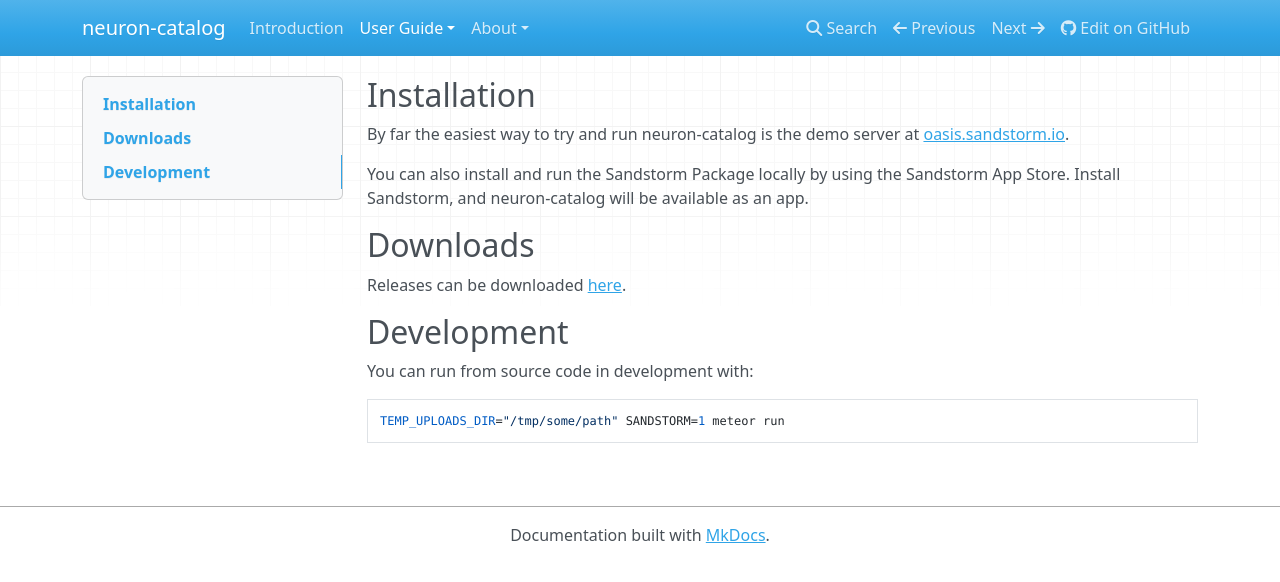
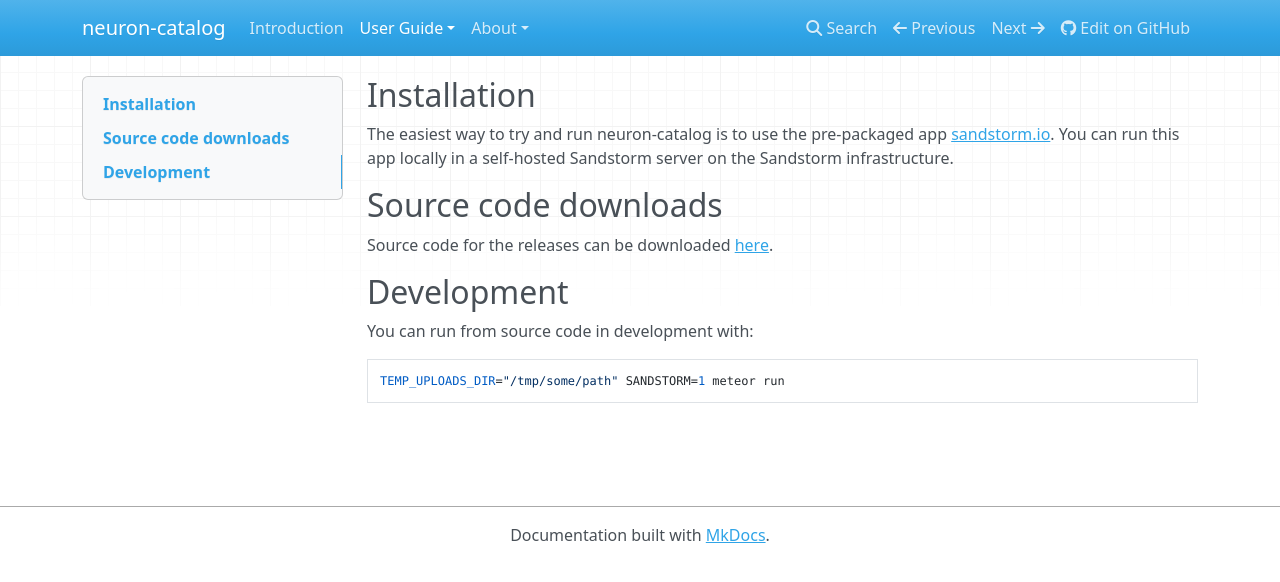
Before and after one commit to strawlab/neuron-catalog, an MkDocs documentation site: the page built from docs/installation.md, in a window 1280 px wide. Shown: the top 582 px of the page. Built offline with MkDocs 1.6.1, drawn with Linux system fonts in a browser that asks for light colours; nearby versions of some CDN libraries; old or Windows-style settings are respelled for this version of MkDocs.

Commit message:
update docs

```diff
--- a/docs/installation.md
+++ b/docs/installation.md
@@ -1,15 +1,13 @@
 ## Installation
 
-By far the easiest way to try and run neuron-catalog is the demo server at
-[oasis.sandstorm.io](https://oasis.sandstorm.io/apps/u1pa4174jqhvn93fkgr6u07mfgpk53dtgvfqqz9hec0pxk6c8nuh).
+The easiest way to try and run neuron-catalog is to use the pre-packaged app
+[sandstorm.io](https://apps.sandstorm.io/app/u1pa4174jqhvn93fkgr6u07mfgpk53dtgvfqqz9hec0pxk6c8nuh).
+You can run this app locally in a self-hosted Sandstorm server on the
+Sandstorm infrastructure.
 
-You can also install and run the Sandstorm Package locally by using the
-Sandstorm App Store. Install Sandstorm, and neuron-catalog will be available as
-an app.
+## Source code downloads
 
-## Downloads
-
-Releases can be downloaded
+Source code for the releases can be downloaded
 [here](https://github.com/strawlab/neuron-catalog/releases).
 
 ## Development
--- a/mkdocs.yml
+++ b/mkdocs.yml
@@ -6,7 +6,6 @@
 
 pages:
 - ['index.md', 'Introduction']
-- ['demo-mode.md', 'User Guide', 'Demonstration Mode']
 - ['installation.md', 'User Guide', 'Installation']
 - ['security.md', 'User Guide', 'Security']
 - ['configuration.md', 'User Guide', 'Configuration']
```
Also changed, not shown: docs/demo-mode.md (deleted, +0 -9 lines), docs/index.md (+2 -2 lines), docs/release-notes.md (+8 -4 lines).
